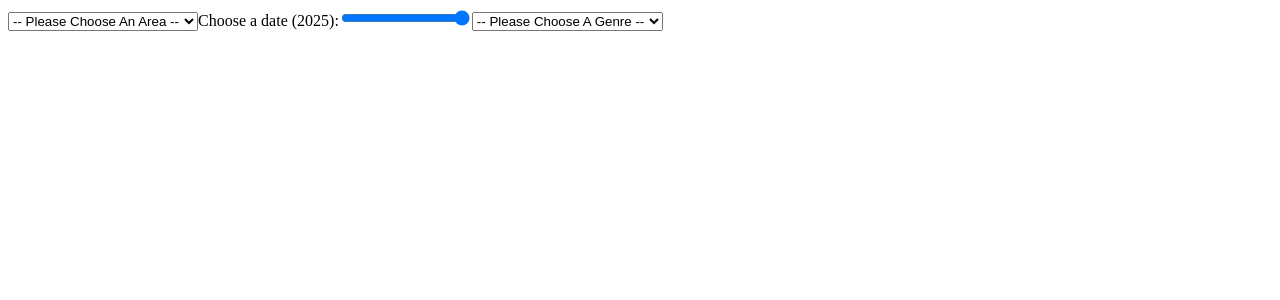
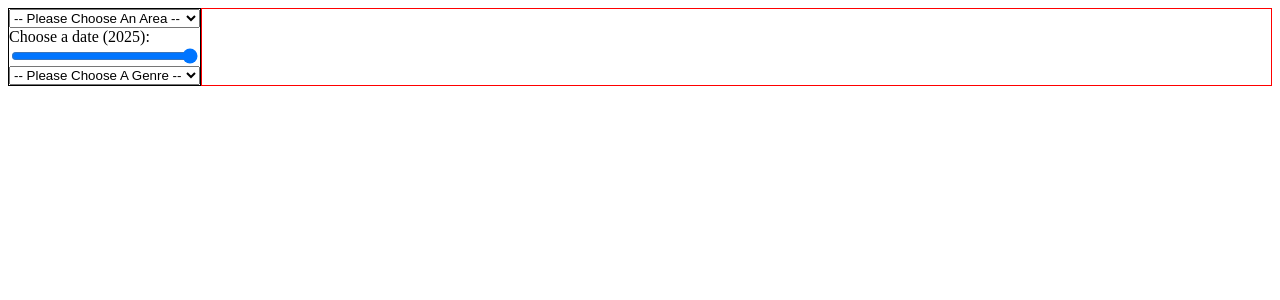
Before and after one commit to iamtimleonard/venue-project, a Next.js app: page / in a window 1280 px wide. Shown: the top 300 px of the page. Built offline with nearby package versions, Linux system fonts and the light colour scheme.

Commit message:
feat: add some styles and stuff

```diff
--- a/app/Map.tsx
+++ b/app/Map.tsx
@@ -106,7 +106,7 @@ const Map: React.FC<MapProps> = ({ data, points }) => {
   ] = pathGenerator.bounds({ type: "Sphere" })
   const height = y1
 
-  return (<div ref={ref} style={{ height: "1000px"}}>
+  return (<div ref={ref} style={{ height: "100vh"}}>
     <svg
       width={dms.width}
       height={dms.height}>
--- a/app/api/graphql/resolvers.ts
+++ b/app/api/graphql/resolvers.ts
@@ -4,7 +4,7 @@ export const resolvers: Resolvers = {
   Query: {
     venues: async (_, { area }, { dataSources, sheets }) => {
         const [fields, ...data]: string[][] = await sheets.spreadsheets.values.get({
-          range: `${area}!A1:I78`,
+          range: `${area}!A1:I83`,
           spreadsheetId: process.env.SHEET_ID
         }).then((res) => res.data.values).catch((err) => {
           console.error(err)
--- /dev/null
+++ b/app/page.module.css
@@ -0,0 +1,15 @@
+.main {
+  display: flex;
+  width: 100%;
+}
+
+.filter {
+  border: 1px solid black;
+  display: flex;
+  flex-direction: column;
+}
+
+.chart {
+  width: 100%;
+  border: 1px solid red;
+}
--- a/app/page.tsx
+++ b/app/page.tsx
@@ -1,8 +1,9 @@
 "use client"
 
-import { ChangeEvent, Reducer, useEffect, useReducer, useState } from "react";
+import { ChangeEvent, Reducer, useReducer, useState } from "react";
 import { Venue } from "./api/graphql/types";
 import Map from "./Map"
+import styles from "./page.module.css"
 
 type VenueState = {
   areaVenues: Venue[]
@@ -110,8 +111,8 @@ export default function Page() {
     })
   }
 
-  return (<>
-    <div>
+  return (<main className={styles.main}>
+    <div className={styles.filter}>
       <select value={venues.filter.area} onChange={handleAreaChange}>
         <option value=''>-- Please Choose An Area --</option>
         <option value="New York City">New York City</option>
@@ -124,6 +125,8 @@ export default function Page() {
         {genres.map((genre, idx) => <option value={genre} key={idx}>{genre}</option>)}
       </select>
     </div>
-    {geoData ? <Map data={geoData} points={venues.filteredVenues.map((venue) => ({...venue, latitude: venue.location[0], longitude: venue.location[1]}))} /> : null}
-  </>)
+    <div className={styles.chart}>
+      {geoData ? <Map data={geoData} points={venues.filteredVenues.map((venue) => ({...venue, latitude: venue.location[0], longitude: venue.location[1]}))} /> : null}
+    </div>
+  </main>)
 }
```
Also changed, not shown: app/LinePlot.tsx (deleted, +0 -16 lines).
